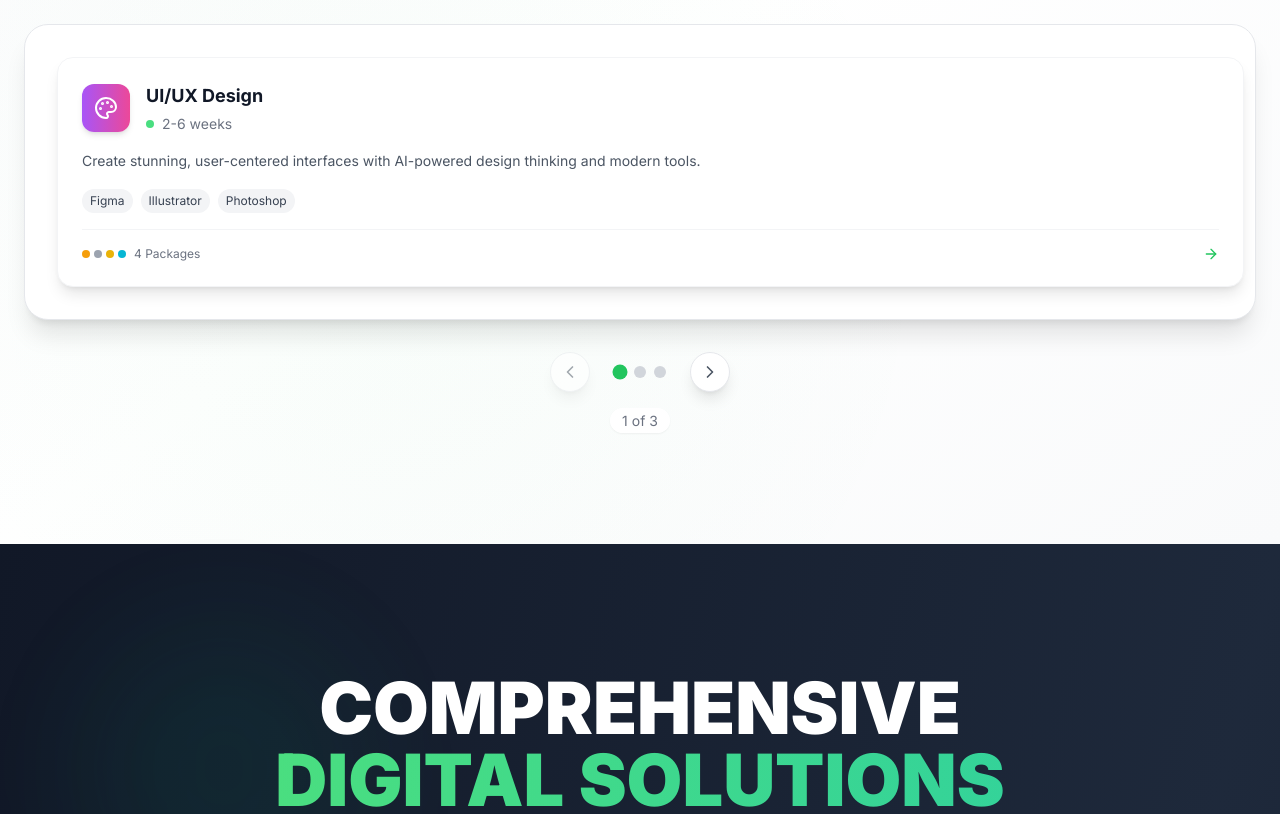
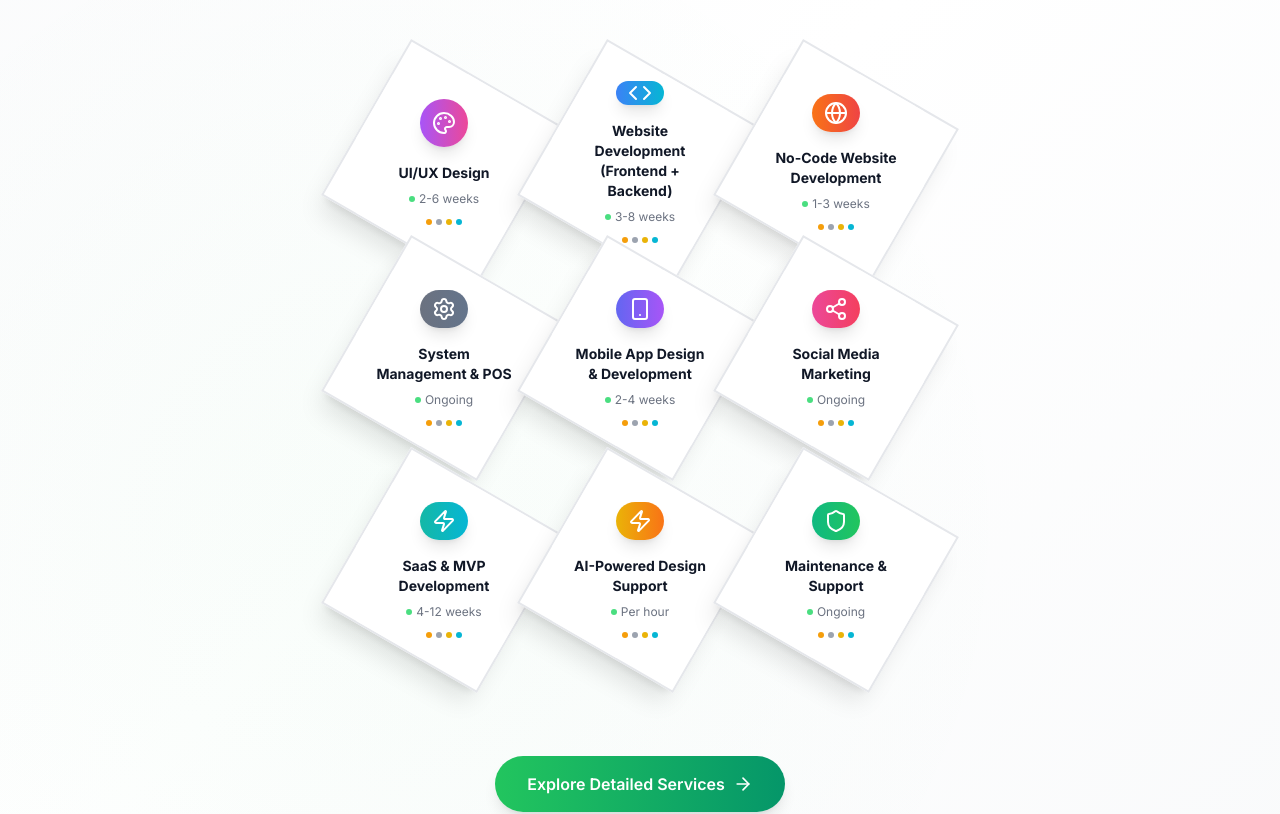
Before and after one commit to codeknox-lk/codeknox-website, a React (Vite) app: page /services in a window 1280 px wide. Shown: the part 1200-2014 px from the top of the page. Built offline with nearby package versions, Linux system fonts and the light colour scheme.

Commit message:
✨ Build Hexagonal Grid Layout: Replace carousel with unique hexagon grid showcasing all 9 services

```diff
--- a/src/index.css
+++ b/src/index.css
@@ -2,6 +2,72 @@
 @tailwind base;
 @tailwind components;
 @tailwind utilities;
+
+/* Hexagon Grid Styles */
+.hexagon-container {
+  margin: 0 8px;
+  position: relative;
+}
+
+.hexagon {
+  width: 180px;
+  height: 180px;
+  position: relative;
+  margin: 0 auto;
+  transform: rotate(30deg);
+  overflow: hidden;
+}
+
+.hexagon:before {
+  content: "";
+  position: absolute;
+  top: 0;
+  left: 0;
+  width: 100%;
+  height: 100%;
+  background: inherit;
+  transform: rotate(-30deg);
+  border-radius: 0;
+}
+
+.hexagon-content {
+  position: absolute;
+  top: 50%;
+  left: 50%;
+  transform: translate(-50%, -50%) rotate(-30deg);
+  width: 100%;
+  height: 100%;
+  display: flex;
+  flex-direction: column;
+  justify-content: center;
+  align-items: center;
+  padding: 20px;
+  text-align: center;
+  z-index: 1;
+}
+
+/* Responsive hexagon sizes */
+@media (max-width: 768px) {
+  .hexagon {
+    width: 140px;
+    height: 140px;
+  }
+
+  .hexagon-container {
+    margin: 0 4px;
+  }
+}
+
+@media (max-width: 640px) {
+  .hexagon {
+    width: 120px;
+    height: 120px;
+  }
+
+  .hexagon-container {
+    margin: 0 2px;
+  }
+}
 
 /* 3D Perspective for hero section */
 .perspective-1000 {
--- a/src/pages/Services.tsx
+++ b/src/pages/Services.tsx
@@ -1,12 +1,11 @@
 import React, { useState } from 'react';
 import { motion } from 'framer-motion';
 import { Link } from 'react-router-dom';
-import { ChevronDown, Check, ArrowRight, Sparkles, ChevronLeft, ChevronRight } from 'lucide-react';
+import { ChevronDown, Check, ArrowRight, Sparkles } from 'lucide-react';
 import { services } from '../data/services';
 
 const Services: React.FC = () => {
   const [activeFAQ, setActiveFAQ] = useState<number | null>(null);
-  const [currentSlide, setCurrentSlide] = useState(0);
   const [selectedPackages, setSelectedPackages] = useState<{[key: string]: 'bronze' | 'silver' | 'gold' | 'custom'}>({
     'ui-ux-design': 'bronze',
     'website-development': 'bronze',
@@ -18,24 +17,6 @@ const Services: React.FC = () => {
     'ai-design-support': 'bronze',
     'maintenance': 'bronze'
   });
-
-  // Carousel configuration - fixed items per slide
-  const itemsPerSlide = 3; // Always show 3 items per slide
-  const totalSlides = Math.ceil(services.length / itemsPerSlide);
-
-
-
-  const nextSlide = () => {
-    setCurrentSlide((prev) => (prev + 1) % totalSlides);
-  };
-
-  const prevSlide = () => {
-    setCurrentSlide((prev) => (prev - 1 + totalSlides) % totalSlides);
-  };
-
-  const goToSlide = (index: number) => {
-    setCurrentSlide(index);
-  };
 
   const faqs = [
     {
@@ -180,202 +161,107 @@ const Services: React.FC = () => {
             </motion.p>
           </motion.div>
 
-          {/* Simple 3-Section Carousel */}
+          {/* Hexagonal Grid Layout */}
           <div className="relative">
-            {/* Carousel Container */}
-            <div className="overflow-hidden rounded-3xl bg-white shadow-xl border border-gray-200">
-              <div
-                className="flex transition-transform duration-500 ease-in-out"
-                style={{
-                  transform: `translateX(-${currentSlide * 100}%)`,
-                  width: `${totalSlides * 100}%`
-                }}
-              >
-                {/* Section 1: Services 1-3 */}
-                <div className="w-full flex-shrink-0 p-8 min-w-full">
-                  <div className="grid grid-cols-3 gap-8">
+            {/* Hexagon Grid Container */}
+            <div className="flex justify-center items-center min-h-[600px] py-12">
+              <div className="hexagon-grid">
+                {/* Row 1: 3 hexagons */}
+                <div className="flex justify-center mb-8">
                   {services.slice(0, 3).map((service, index) => (
                     <motion.div
                       key={service.id}
-                        initial={{ opacity: 0, y: 20 }}
-                        animate={{ opacity: 1, y: 0 }}
-                        transition={{ duration: 0.5, delay: index * 0.1 }}
-                        className="group"
+                      initial={{ opacity: 0, scale: 0.8 }}
+                      animate={{ opacity: 1, scale: 1 }}
+                      transition={{ duration: 0.6, delay: index * 0.1 }}
+                      className="hexagon-container group"
                     >
-                        <div className="bg-white rounded-2xl p-6 shadow-lg border border-gray-100 hover:shadow-xl hover:-translate-y-1 transition-all duration-300 h-full">
-                          <div className="flex items-center space-x-4 mb-4">
-                            <div className={`w-12 h-12 rounded-xl bg-gradient-to-r ${service.color} flex items-center justify-center shadow-md`}>
+                      <div className="hexagon bg-white shadow-xl border-2 border-gray-200 hover:border-green-400 hover:shadow-2xl transition-all duration-500 group-hover:scale-110">
+                        <div className="hexagon-content">
+                          <div className={`w-12 h-12 rounded-full bg-gradient-to-r ${service.color} flex items-center justify-center shadow-lg mx-auto mb-4 group-hover:scale-110 transition-transform duration-300`}>
                             <service.icon className="w-6 h-6 text-white" />
                           </div>
-                            <div>
-                              <h3 className="text-lg font-bold text-gray-900 group-hover:text-green-600 transition-colors duration-300">
+                          <h3 className="text-sm font-bold text-gray-900 group-hover:text-green-600 transition-colors duration-300 text-center mb-2">
                             {service.title}
                           </h3>
-                              <div className="flex items-center space-x-2 mt-1">
-                                <div className="w-2 h-2 bg-green-400 rounded-full"></div>
-                                <span className="text-sm text-gray-500">{service.timeline}</span>
+                          <div className="flex items-center justify-center space-x-1 mb-3">
+                            <div className="w-1.5 h-1.5 bg-green-400 rounded-full"></div>
+                            <span className="text-xs text-gray-500">{service.timeline}</span>
                           </div>
+                          <div className="flex justify-center space-x-1">
+                            <div className="w-1.5 h-1.5 bg-amber-500 rounded-full"></div>
+                            <div className="w-1.5 h-1.5 bg-gray-400 rounded-full"></div>
+                            <div className="w-1.5 h-1.5 bg-yellow-500 rounded-full"></div>
+                            <div className="w-1.5 h-1.5 bg-cyan-500 rounded-full"></div>
                           </div>
-                          </div>
-                          <p className="text-gray-600 text-sm leading-relaxed mb-4">
-                            {service.description}
-                          </p>
-                          <div className="flex flex-wrap gap-2 mb-4">
-                            {service.features.slice(0, 3).map((feature, i) => (
-                              <span key={i} className="px-2 py-1 bg-gray-100 text-gray-700 text-xs rounded-full">
-                                {feature}
-                              </span>
-                            ))}
-                          </div>
-                          <div className="flex items-center justify-between pt-4 border-t border-gray-100">
-                            <div className="flex items-center space-x-2">
-                              <div className="flex space-x-1">
-                                <div className="w-2 h-2 bg-amber-500 rounded-full"></div>
-                                <div className="w-2 h-2 bg-gray-400 rounded-full"></div>
-                                <div className="w-2 h-2 bg-yellow-500 rounded-full"></div>
-                                <div className="w-2 h-2 bg-cyan-500 rounded-full"></div>
-                              </div>
-                              <span className="text-xs text-gray-500">4 Packages</span>
-                            </div>
-                            <button
-                              onClick={() => {
-                                document.getElementById('comprehensive-solutions')?.scrollIntoView({
-                                  behavior: 'smooth',
-                                  block: 'start'
-                                });
-                              }}
-                              className="text-green-500 hover:text-green-600 transition-colors duration-300"
-                            >
-                              <ArrowRight className="w-4 h-4" />
-                            </button>
                         </div>
                       </div>
                     </motion.div>
                   ))}
                 </div>
-                </div>
 
-                {/* Section 2: Services 4-6 */}
-                <div className="w-full flex-shrink-0 p-8 min-w-full">
-                  <div className="grid grid-cols-3 gap-8">
+                {/* Row 2: 3 hexagons (offset) */}
+                <div className="flex justify-center mb-8 -mt-4">
                   {services.slice(3, 6).map((service, index) => (
                     <motion.div
                       key={service.id}
-                        initial={{ opacity: 0, y: 20 }}
-                        animate={{ opacity: 1, y: 0 }}
-                        transition={{ duration: 0.5, delay: index * 0.1 }}
-                        className="group"
+                      initial={{ opacity: 0, scale: 0.8 }}
+                      animate={{ opacity: 1, scale: 1 }}
+                      transition={{ duration: 0.6, delay: (index + 3) * 0.1 }}
+                      className="hexagon-container group"
                     >
-                        <div className="bg-white rounded-2xl p-6 shadow-lg border border-gray-100 hover:shadow-xl hover:-translate-y-1 transition-all duration-300 h-full">
-                          <div className="flex items-center space-x-4 mb-4">
-                            <div className={`w-12 h-12 rounded-xl bg-gradient-to-r ${service.color} flex items-center justify-center shadow-md`}>
+                      <div className="hexagon bg-white shadow-xl border-2 border-gray-200 hover:border-green-400 hover:shadow-2xl transition-all duration-500 group-hover:scale-110">
+                        <div className="hexagon-content">
+                          <div className={`w-12 h-12 rounded-full bg-gradient-to-r ${service.color} flex items-center justify-center shadow-lg mx-auto mb-4 group-hover:scale-110 transition-transform duration-300`}>
                             <service.icon className="w-6 h-6 text-white" />
                           </div>
-                            <div>
-                              <h3 className="text-lg font-bold text-gray-900 group-hover:text-green-600 transition-colors duration-300">
+                          <h3 className="text-sm font-bold text-gray-900 group-hover:text-green-600 transition-colors duration-300 text-center mb-2">
                             {service.title}
                           </h3>
-                              <div className="flex items-center space-x-2 mt-1">
-                                <div className="w-2 h-2 bg-green-400 rounded-full"></div>
-                                <span className="text-sm text-gray-500">{service.timeline}</span>
+                          <div className="flex items-center justify-center space-x-1 mb-3">
+                            <div className="w-1.5 h-1.5 bg-green-400 rounded-full"></div>
+                            <span className="text-xs text-gray-500">{service.timeline}</span>
                           </div>
+                          <div className="flex justify-center space-x-1">
+                            <div className="w-1.5 h-1.5 bg-amber-500 rounded-full"></div>
+                            <div className="w-1.5 h-1.5 bg-gray-400 rounded-full"></div>
+                            <div className="w-1.5 h-1.5 bg-yellow-500 rounded-full"></div>
+                            <div className="w-1.5 h-1.5 bg-cyan-500 rounded-full"></div>
                           </div>
-                          </div>
-                          <p className="text-gray-600 text-sm leading-relaxed mb-4">
-                            {service.description}
-                          </p>
-                          <div className="flex flex-wrap gap-2 mb-4">
-                            {service.features.slice(0, 3).map((feature, i) => (
-                              <span key={i} className="px-2 py-1 bg-gray-100 text-gray-700 text-xs rounded-full">
-                                {feature}
-                              </span>
-                            ))}
-                          </div>
-                          <div className="flex items-center justify-between pt-4 border-t border-gray-100">
-                            <div className="flex items-center space-x-2">
-                              <div className="flex space-x-1">
-                                <div className="w-2 h-2 bg-amber-500 rounded-full"></div>
-                                <div className="w-2 h-2 bg-gray-400 rounded-full"></div>
-                                <div className="w-2 h-2 bg-yellow-500 rounded-full"></div>
-                                <div className="w-2 h-2 bg-cyan-500 rounded-full"></div>
-                              </div>
-                              <span className="text-xs text-gray-500">4 Packages</span>
-                            </div>
-                            <button
-                              onClick={() => {
-                                document.getElementById('comprehensive-solutions')?.scrollIntoView({
-                                  behavior: 'smooth',
-                                  block: 'start'
-                                });
-                              }}
-                              className="text-green-500 hover:text-green-600 transition-colors duration-300"
-                            >
-                              <ArrowRight className="w-4 h-4" />
-                            </button>
                         </div>
                       </div>
                     </motion.div>
                   ))}
                 </div>
-                </div>
 
-                {/* Section 3: Services 7-9 */}
-                <div className="w-full flex-shrink-0 p-8 min-w-full">
-                  <div className="grid grid-cols-3 gap-8">
+                {/* Row 3: 3 hexagons */}
+                <div className="flex justify-center">
                   {services.slice(6, 9).map((service, index) => (
                     <motion.div
                       key={service.id}
-                        initial={{ opacity: 0, y: 20 }}
-                        animate={{ opacity: 1, y: 0 }}
-                        transition={{ duration: 0.5, delay: index * 0.1 }}
-                        className="group"
+                      initial={{ opacity: 0, scale: 0.8 }}
+                      animate={{ opacity: 1, scale: 1 }}
+                      transition={{ duration: 0.6, delay: (index + 6) * 0.1 }}
+                      className="hexagon-container group"
                     >
-                        <div className="bg-white rounded-2xl p-6 shadow-lg border border-gray-100 hover:shadow-xl hover:-translate-y-1 transition-all duration-300 h-full">
-                          <div className="flex items-center space-x-4 mb-4">
-                            <div className={`w-12 h-12 rounded-xl bg-gradient-to-r ${service.color} flex items-center justify-center shadow-md`}>
+                      <div className="hexagon bg-white shadow-xl border-2 border-gray-200 hover:border-green-400 hover:shadow-2xl transition-all duration-500 group-hover:scale-110">
+                        <div className="hexagon-content">
+                          <div className={`w-12 h-12 rounded-full bg-gradient-to-r ${service.color} flex items-center justify-center shadow-lg mx-auto mb-4 group-hover:scale-110 transition-transform duration-300`}>
                             <service.icon className="w-6 h-6 text-white" />
                           </div>
-                            <div>
-                              <h3 className="text-lg font-bold text-gray-900 group-hover:text-green-600 transition-colors duration-300">
+                          <h3 className="text-sm font-bold text-gray-900 group-hover:text-green-600 transition-colors duration-300 text-center mb-2">
                             {service.title}
                           </h3>
-                              <div className="flex items-center space-x-2 mt-1">
-                                <div className="w-2 h-2 bg-green-400 rounded-full"></div>
-                                <span className="text-sm text-gray-500">{service.timeline}</span>
+                          <div className="flex items-center justify-center space-x-1 mb-3">
+                            <div className="w-1.5 h-1.5 bg-green-400 rounded-full"></div>
+                            <span className="text-xs text-gray-500">{service.timeline}</span>
                           </div>
+                          <div className="flex justify-center space-x-1">
+                            <div className="w-1.5 h-1.5 bg-amber-500 rounded-full"></div>
+                            <div className="w-1.5 h-1.5 bg-gray-400 rounded-full"></div>
+                            <div className="w-1.5 h-1.5 bg-yellow-500 rounded-full"></div>
+                            <div className="w-1.5 h-1.5 bg-cyan-500 rounded-full"></div>
                           </div>
-                          </div>
-                          <p className="text-gray-600 text-sm leading-relaxed mb-4">
-                            {service.description}
-                          </p>
-                          <div className="flex flex-wrap gap-2 mb-4">
-                            {service.features.slice(0, 3).map((feature, i) => (
-                              <span key={i} className="px-2 py-1 bg-gray-100 text-gray-700 text-xs rounded-full">
-                                {feature}
-                              </span>
-                            ))}
-                          </div>
-                          <div className="flex items-center justify-between pt-4 border-t border-gray-100">
-                            <div className="flex items-center space-x-2">
-                              <div className="flex space-x-1">
-                                <div className="w-2 h-2 bg-amber-500 rounded-full"></div>
-                                <div className="w-2 h-2 bg-gray-400 rounded-full"></div>
-                                <div className="w-2 h-2 bg-yellow-500 rounded-full"></div>
-                                <div className="w-2 h-2 bg-cyan-500 rounded-full"></div>
-                              </div>
-                              <span className="text-xs text-gray-500">4 Packages</span>
-                            </div>
-                            <button
-                              onClick={() => {
-                                document.getElementById('comprehensive-solutions')?.scrollIntoView({
-                                  behavior: 'smooth',
-                                  block: 'start'
-                                });
-                              }}
-                              className="text-green-500 hover:text-green-600 transition-colors duration-300"
-                            >
-                              <ArrowRight className="w-4 h-4" />
-                            </button>
                         </div>
                       </div>
                     </motion.div>
@@ -383,46 +269,25 @@ const Services: React.FC = () => {
                 </div>
               </div>
             </div>
-            </div>
 
-            {/* Navigation Controls */}
-            <div className="flex items-center justify-center mt-8 space-x-6">
-              <button
-                onClick={prevSlide}
-                disabled={currentSlide === 0}
-                className="w-10 h-10 bg-white rounded-full shadow-lg border border-gray-200 flex items-center justify-center hover:shadow-xl transition-all duration-300 disabled:opacity-50 disabled:cursor-not-allowed"
+            {/* Scroll to Details Button */}
+            <div className="text-center mt-12">
+              <motion.button
+                onClick={() => {
+                  document.getElementById('comprehensive-solutions')?.scrollIntoView({
+                    behavior: 'smooth',
+                    block: 'start'
+                  });
+                }}
+                className="bg-gradient-to-r from-green-500 to-emerald-600 text-white px-8 py-4 rounded-full shadow-lg hover:shadow-xl transition-all duration-300 hover:scale-105"
+                whileHover={{ scale: 1.05 }}
+                whileTap={{ scale: 0.95 }}
               >
-                <ChevronLeft className="w-5 h-5 text-gray-600" />
-              </button>
-
-              <div className="flex space-x-2">
-                {Array.from({ length: totalSlides }).map((_, index) => (
-                  <button
-                    key={index}
-                    onClick={() => goToSlide(index)}
-                    className={`w-3 h-3 rounded-full transition-all duration-300 ${
-                      currentSlide === index
-                        ? 'bg-green-500 scale-125'
-                        : 'bg-gray-300 hover:bg-gray-400'
-                    }`}
-                  />
-                ))}
-              </div>
-
-              <button
-                onClick={nextSlide}
-                disabled={currentSlide === totalSlides - 1}
-                className="w-10 h-10 bg-white rounded-full shadow-lg border border-gray-200 flex items-center justify-center hover:shadow-xl transition-all duration-300 disabled:opacity-50 disabled:cursor-not-allowed"
-              >
-                <ChevronRight className="w-5 h-5 text-gray-600" />
-              </button>
-            </div>
-
-            {/* Slide Counter */}
-            <div className="text-center mt-4">
-              <span className="text-sm text-gray-500 bg-white px-3 py-1 rounded-full shadow-sm">
-                {currentSlide + 1} of {totalSlides}
+                <span className="flex items-center space-x-2">
+                  <span className="font-semibold">Explore Detailed Services</span>
+                  <ArrowRight className="w-5 h-5" />
                 </span>
+              </motion.button>
             </div>
           </div>
         </div>
```
Lines whose indentation alone changed are shown as unchanged.
